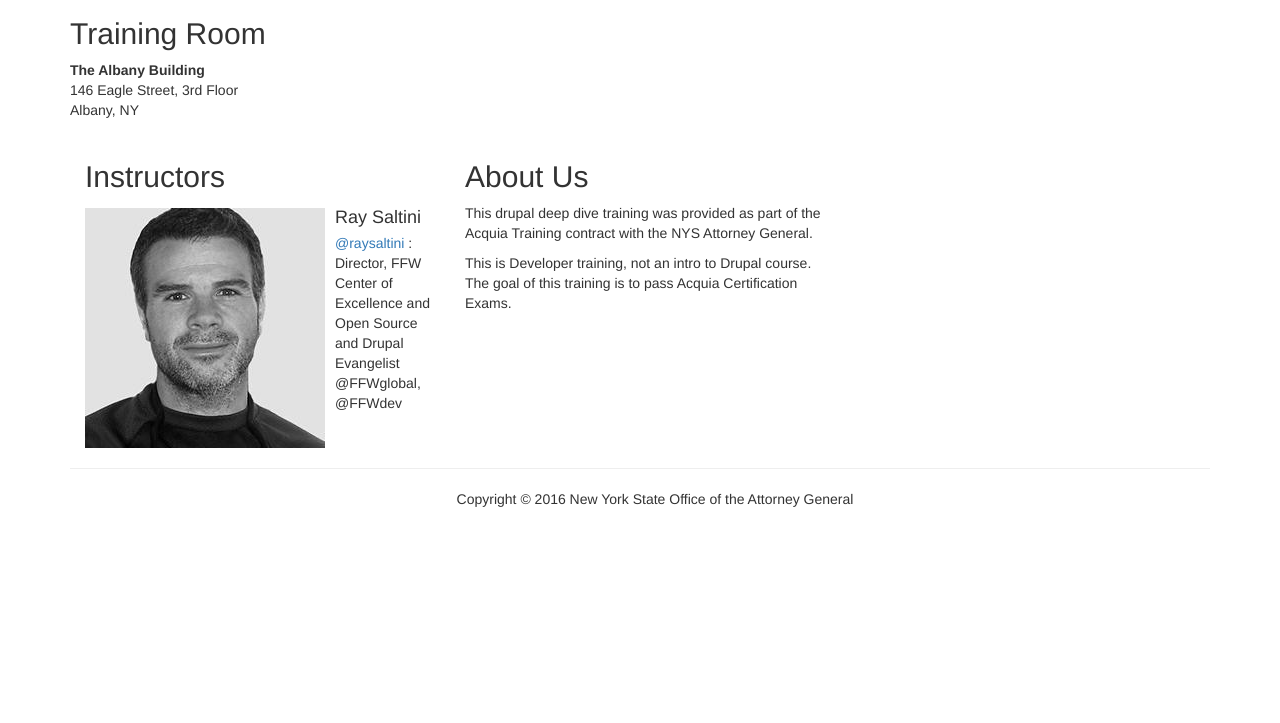
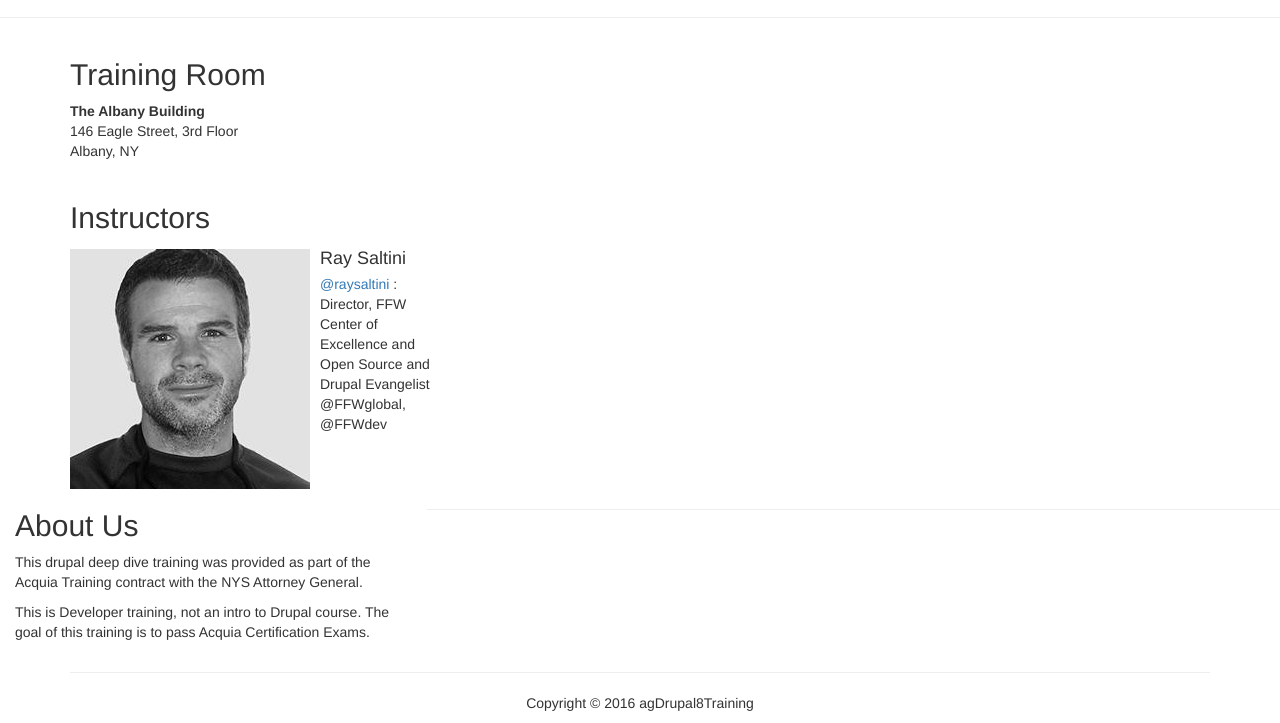
Before and after one commit to agdrupal8training/agdrupal8training.github.io, a plain HTML site: page index.html in a window 1280 px wide. Shown: the part 761-1484 px from the top of the page. Before the commit the page ends 1280 px from the top, so only its background shows below. Drawn offline with Linux system fonts and the light colour scheme.

Commit message:
modified Footer text.

```diff
--- a/index.html
+++ b/index.html
@@ -73,7 +73,7 @@
   </div>
 </div>
 
-
+<hr>
 
 <div class="container">
   <div class="row">
@@ -87,6 +87,11 @@
       </address>
 	  </div>
     </div>
+	</div>
+
+<div class="container">
+  <div class="row">
+
     <div class="col-lg-4 col-md-6 col-sm-6">
       <h2>Instructors</h2>
       <div class="media">
@@ -95,15 +100,12 @@
           <h4 class="media-heading">Ray Saltini</h4>
 			<a href="https://twitter.com/raysaltini"> @raysaltini </a>: Director, FFW Center of Excellence and Open Source and Drupal Evangelist @FFWglobal, @FFWdev
 
-            </div>
+        </div>
       </div>
 
     </div>
-
-    <div class="container">
-  <div class="row">
-
-
+  </div>
+</div>
 
 
 
@@ -112,14 +114,16 @@
       <p>This drupal deep dive training was provided as part of the Acquia Training contract with the NYS Attorney General.</p>
       <p>This is Developer training, not an intro to Drupal course. The goal of this training is to pass Acquia Certification Exams. </p>
     </div>
-  </div>
-</div>
+
+
   <hr>
+
 <footer class="text-center">
   <div class="container">
     <div class="row">
       <div class="col-xs-12">
-        <p>Copyright © 2016 New York State Office of the Attorney General </p>
+       <hr>
+        <p>Copyright © 2016 agDrupal8Training </p>
       </div>
     </div>
   </div>
```
Also changed, not shown: attendee.html (+1 -1 lines), links.html (+1 -1 lines), notes.html (+1 -1 lines), training.html (+1 -1 lines).
